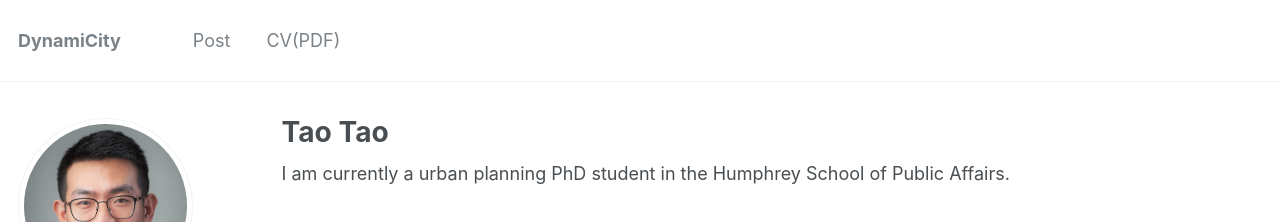
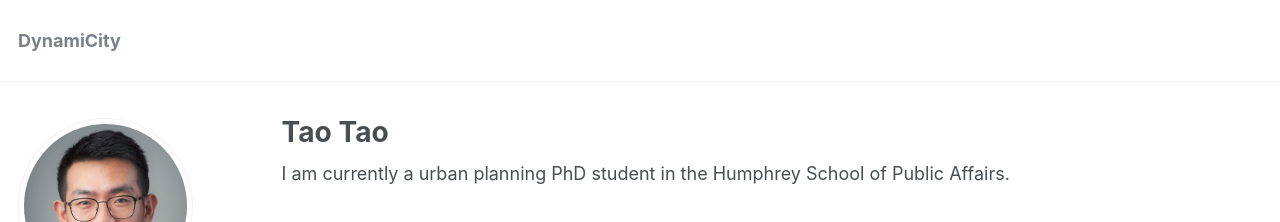
Before and after one commit to vtao1989/blog, a Jekyll site: the page built from _pages/about.md, in a window 1280 px wide and 900 px high. Shown: the top 222 px of the window. Built offline with Jekyll 4.4.1, drawn with Linux system fonts in a browser that asks for light colours; some web fonts are replaced.

Commit message:
Update navigation.yml

```diff
--- a/_data/navigation.yml
+++ b/_data/navigation.yml
@@ -1,8 +1,2 @@
 # main links links
 main:
-
-  - title: "Post"
-    url: /_posts/
-
-  - title: 'CV(PDF)'
-    url: /files/paper1.pdf
```
